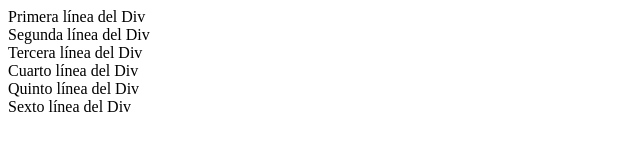
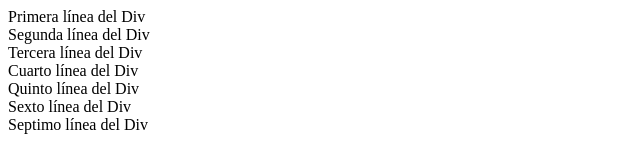
Before and after one commit to fabiocor19/Curso_Buenas_Practicas_GIT, a plain HTML site: page index.html in a window 1280 px wide. Shown: the whole page, without its empty margins (0-640 px from the left). Drawn offline with Linux system fonts and the light colour scheme.

Commit message:
Fourth Commit

```diff
--- a/index.html
+++ b/index.html
@@ -12,6 +12,8 @@
     <div>Cuarto línea del Div</div>
     <div>Quinto línea del Div</div>
     <div>Sexto línea del Div</div>
+    <div>Septimo línea del Div</div>
+
 
 
 </body>
```
